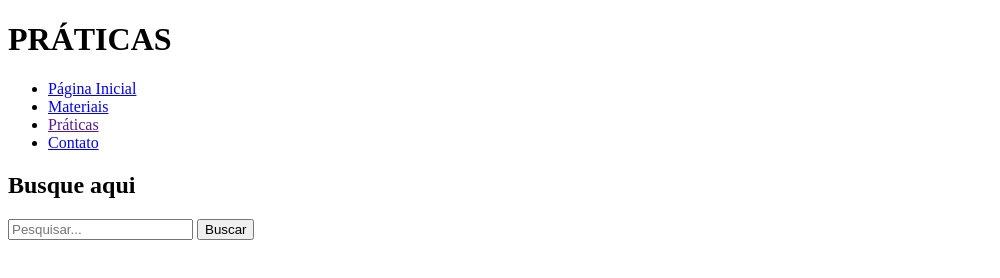
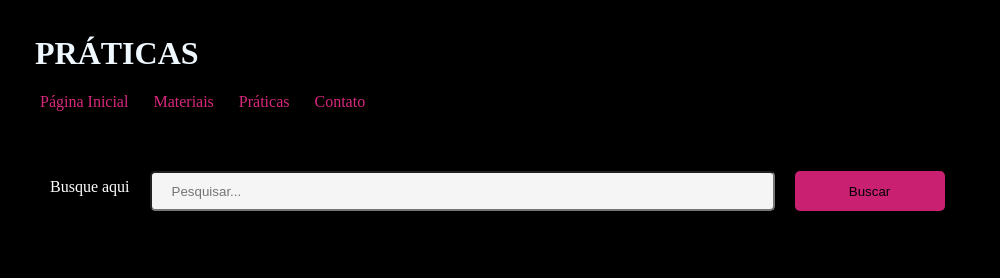
Before and after one commit to rhayssacosta/Oficina3, a plain HTML site: page index.html in a window 1280 px wide. Shown: the whole page, without its empty margins (0-1000 px from the left). Drawn offline with Linux system fonts and the light colour scheme.

Commit message:
first commit

```diff
--- a/index.html
+++ b/index.html
@@ -4,6 +4,7 @@
 <head>
     <meta charset="UTF-8">
     <meta name="viewport" content="width=device-width, initial-scale=1.0">
+    <link rel="stylesheet" href="styles.css">
     <title>Minha página</title>
 </head>
 
@@ -13,17 +14,19 @@
     </header>
     <nav>
         <ul>
-            <li><a href="index.html">Página Inicial</a></li>
+            <li><a href="">Página Inicial</a></li>
             <li><a href="materiais.html">Materiais</a></li>
-            <li><a href="">Práticas</a></li>
+            <li><a href="praticas.html">Práticas</a></li>
             <li><a href="contato.html">Contato</a></li>
         </ul>
-        <h2>Busque aqui</h2>
+    </nav>
+
         <form action="/resultado-da-busca" method="get">
+            <label>Busque aqui</label>
             <input type="search" name="input" placeholder="Pesquisar..." required>
             <button type="submit">Buscar</button>
         </form>
-    </nav>
+
 </body>
 
 </html>
--- /dev/null
+++ b/styles.css
@@ -0,0 +1,73 @@
+body {
+    margin: 0;
+    background-color: black;
+}
+
+h1 {
+    margin-left: 35px;
+    margin-top: 35px;
+    color: aliceblue;
+}
+
+nav {
+    display: flex;
+
+}
+
+ul {
+    display: flex;
+    list-style-type: none;
+    gap: 25px;
+    margin: 0
+}
+
+li {
+    margin: 0;
+}
+
+a {
+    text-decoration: none;
+    margin: 0;
+    color:#d8287d;
+}
+
+a:hover {
+    color:#e869a6;
+}
+
+
+form {
+    display: flex;
+    gap: 20px;
+    margin-left: 30px;
+    margin-top: 60px;
+}
+
+label {
+    margin-left: 20px;
+    color: white;
+    margin-top: 7px;
+}
+
+input {
+    background-color: whitesmoke;
+    border-radius: 5px;
+    height: 40px;
+    width: 50%;
+    cursor: pointer;
+    padding: 10px 20px;
+}
+
+button {
+    background-color: #C92071;
+    height: 40px;
+    width: 150px;
+    border-radius: 5px;
+    cursor: pointer;
+    border: none;
+}
+
+button:hover {
+    background-color: #991956;
+
+}
```
Also changed, not shown: contato.html (+2 -2 lines), praticas.html (+10 -8 lines), 1 other file.
